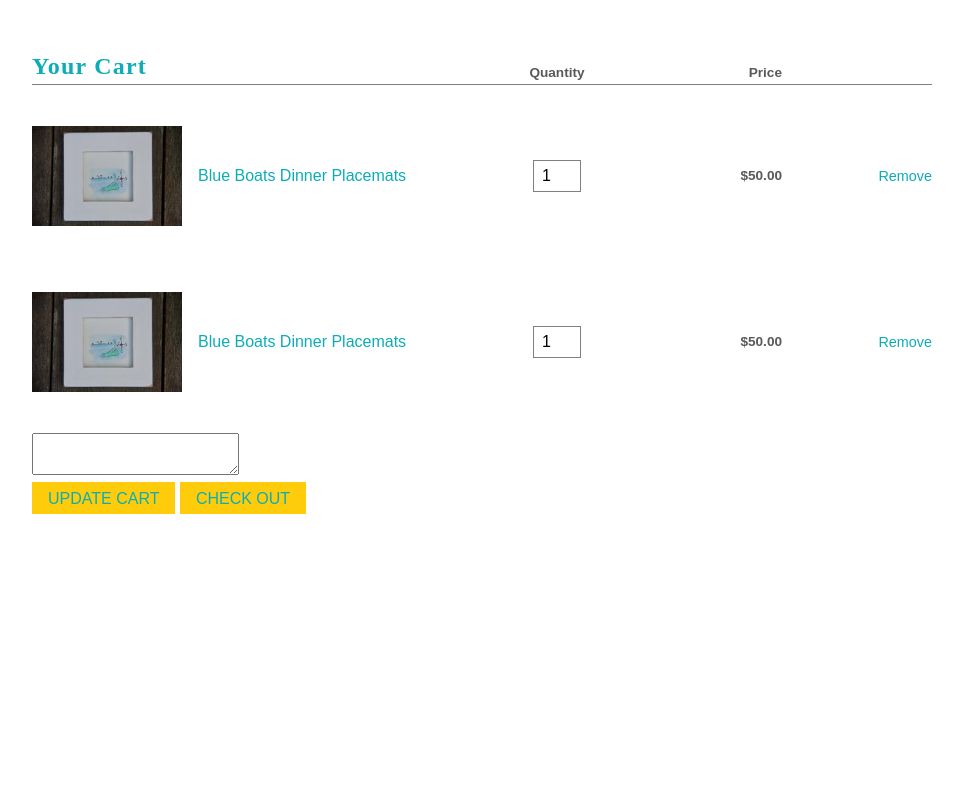
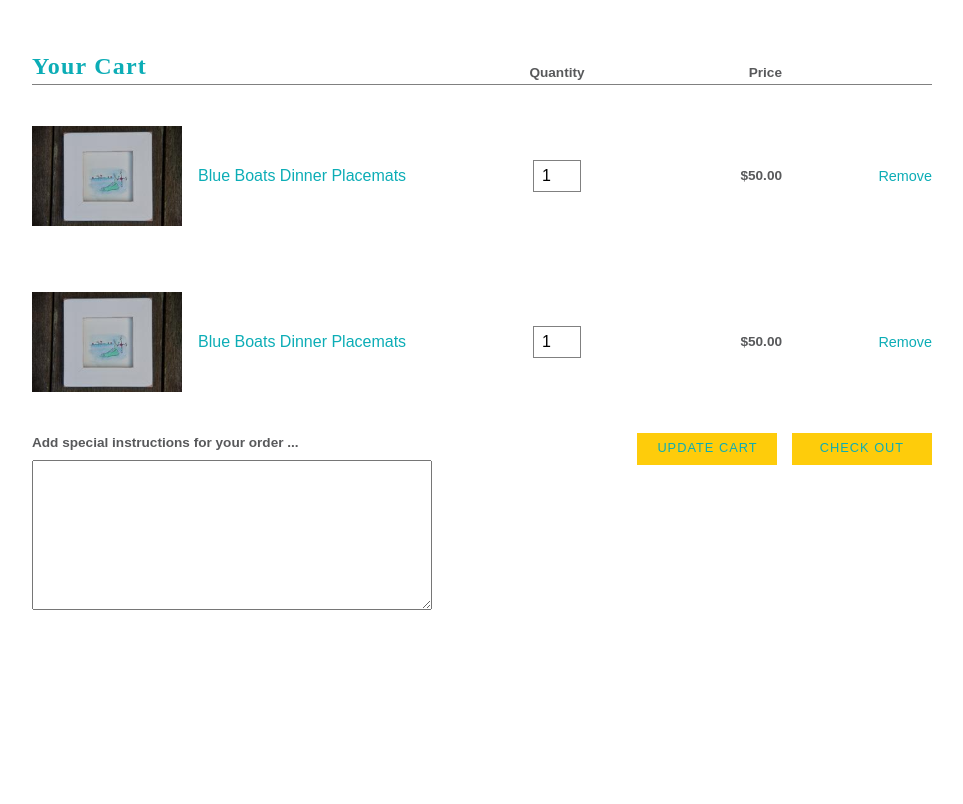
Before and after one commit to elpadi/fps-shopify, a PHP site: page /cart in a window 1280 px wide. Shown: the part 262-1066 px from the top of the page, without its empty margins (158-1121 px from the left). Run offline with PHP 8.4, Linux system fonts and the light colour scheme; some web fonts are replaced.

Commit message:
Cart bottom styles

```diff
--- a/css/templates/cart.css
+++ b/css/templates/cart.css
@@ -1,5 +1,6 @@
 #cart-main {
 	padding-top: 4%;
+	padding-bottom: 8%;
 }
 #cart-main h1 {
 	font-size: 1.5em;
@@ -37,8 +38,8 @@
 #cart-main p > .label {
 	position: relative;
 }
-#cart-main label,
-#cart-main strong {
+#cart-main span label,
+#cart-main span strong {
 	position: absolute;
 	top: -103px;
 	display: none;
@@ -74,3 +75,30 @@
 #cart-main .price strong {
 	right: 0;
 }
+
+#cart-bottom {
+	display: flex;
+	justify-content: space-between;
+}
+#cart-bottom > .notes {
+	flex: 1 0 300px;
+	max-width: 400px;
+}
+#cart-bottom > .buttons {
+	flex: 0 0 300px;
+	text-align: right;
+	word-spacing: 10px;
+	font-size: 0.8em;
+	letter-spacing: 1px;
+}
+#cart-bottom .btn {
+	width: 140px;
+}
+#cart-bottom label {
+	display: block;
+}
+#cart-bottom textarea {
+	width: 100%;
+	margin-top: 0.5em;
+	height: 150px;
+}
--- a/templates/main/cart.php
+++ b/templates/main/cart.php
@@ -19,12 +19,12 @@
 				<span class="remove"><a href="/cart/change?line=2&quantity=0">Remove</a></span>
 			</p>
 		</article>
-		<section>
-			<div>
+		<section id="cart-bottom">
+			<div class="notes">
 				<label for="CartSpecialInstructions">Add special instructions for your order ...</label>
-				<textarea name="note" class="input-full" id="CartSpecialInstructions"></textarea>
+				<textarea name="note" id="CartSpecialInstructions"></textarea>
 			</div>
-			<div>
+			<div class="buttons">
 				<input name="update" class="btn" value="Update Cart" type="submit">
 				<input name="checkout" class="btn" value="Check Out" type="submit">
 			</div>
```
